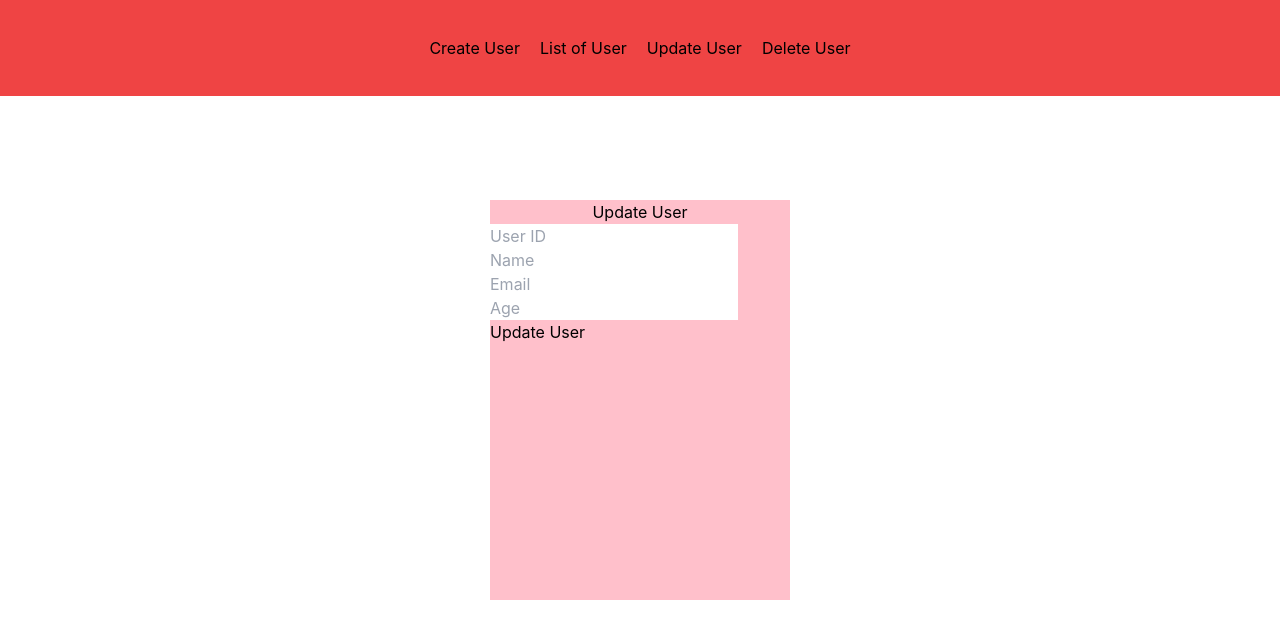
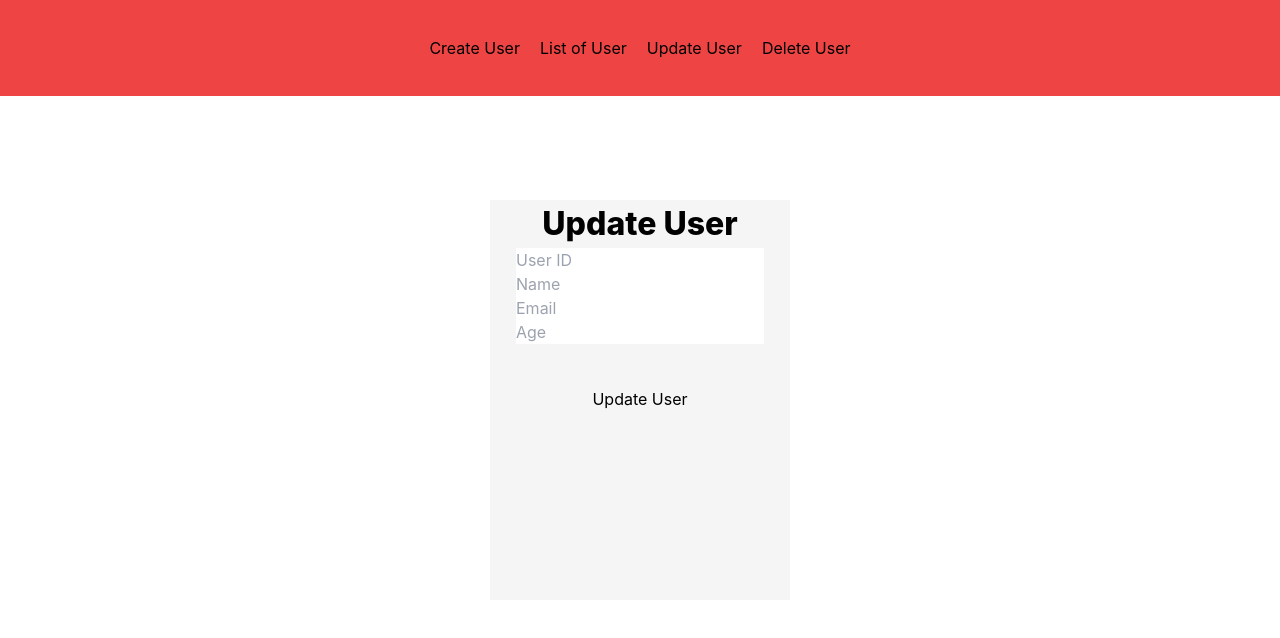
Before and after one commit to rosesarerosieee/crud-web-app, a React (Create React App) app: page /update in a window 1280 px wide. Shown: the top 638 px of the page. Built offline with nearby package versions, Linux system fonts and the light colour scheme.

Commit message:
Fixed the update section

```diff
--- a/public/index.html
+++ b/public/index.html
@@ -24,7 +24,7 @@
       work correctly both with client-side routing and a non-root public URL.
       Learn how to configure a non-root public URL by running `npm run build`.
     -->
-    <title>React App</title>
+    <title>CRUD</title>
   </head>
   <body>
     <noscript>You need to enable JavaScript to run this app.</noscript>
--- a/src/components/update.jsx
+++ b/src/components/update.jsx
@@ -24,9 +24,13 @@ const UpdateUser = () => {
   return (
     <>
       <div className="w-full h-screen flex items-center justify-center">
-        <div className="flex items-center justify-start flex-col w-[300px] h-[50vh] bg-[pink]">
-          <h2>Update User</h2>
-          <form onSubmit={handleSubmit}>
+        <div className="flex items-center justify-start flex-col w-[300px] h-[50vh] bg-[whitesmoke]">
+          <h2 className="font-extrabold text-[2rem]">Update User</h2>
+          <form
+            onSubmit={handleSubmit}
+            className="flex flex-col items-center justify-center"
+          >
+            <div className="flex flex-col items-center justify-center">
               <input
                 type="text"
                 placeholder="User ID"
@@ -52,7 +56,15 @@ const UpdateUser = () => {
                 value={age}
                 onChange={(e) => setAge(e.target.value)}
               />
-            <button type="submit">Update User</button>
+            </div>
+            <div className="pt-[30px]">
+              <button
+                type="submit"
+                className="w-[150px] h-[50px] text-center rounded-[5px]  bg-[whitesmoke]"
+              >
+                Update User
+              </button>
+            </div>
           </form>
         </div>
       </div>
```
Lines whose indentation alone changed are shown as unchanged.
